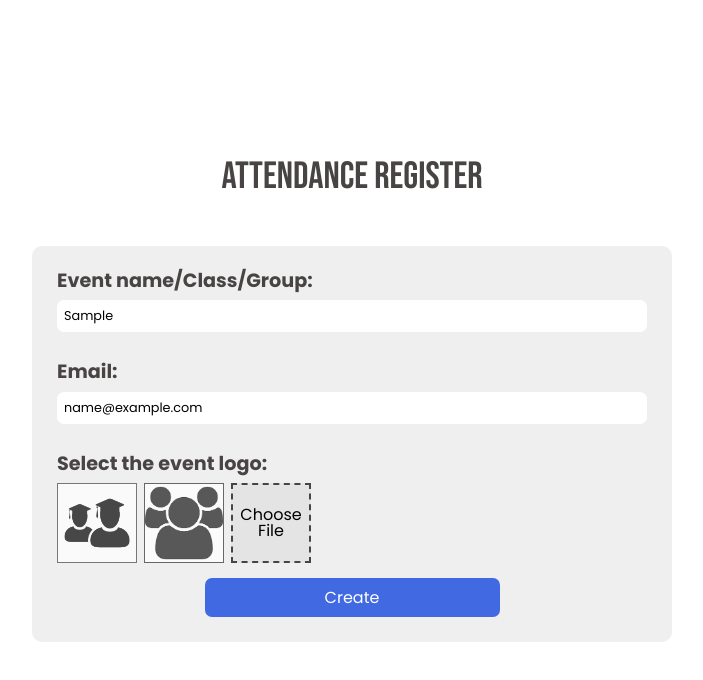
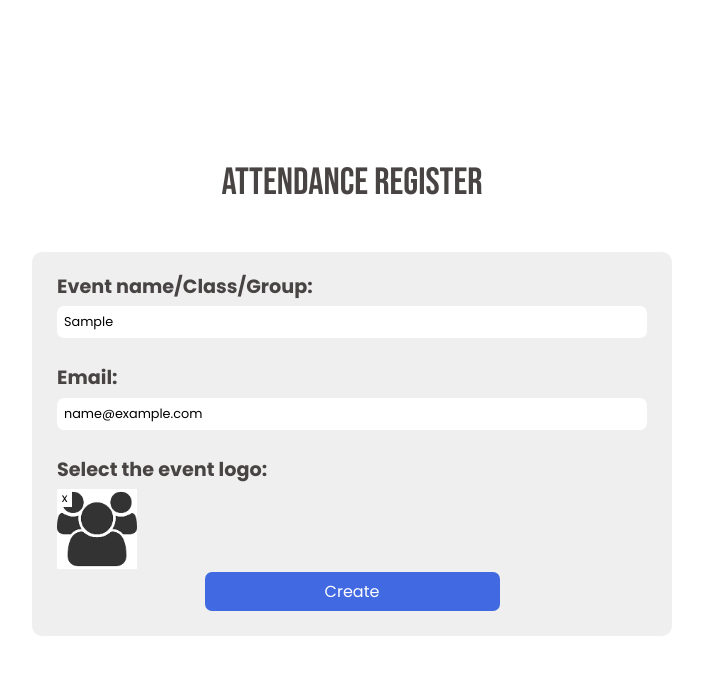
Before and after one commit to Janaina-MJ/attendance-register, a React (Vite) app in the folder web/: page / in a window 1280 px wide. Both pictures are taken after typing "Sample", "name@example.com" into the empty fields and a click on the button 385 px from the left and 522 px from the top of the page. Shown: the top 680 px of the page, without its empty margins (288-991 px from the left). Built offline with nearby package versions, Linux system fonts and the light colour scheme; no server answers.

Commit message:
feat: Add img preview when selecting a logo in the form field

```diff
--- a/web/src/pages/Login/index.jsx
+++ b/web/src/pages/Login/index.jsx
@@ -2,6 +2,8 @@ import React from 'react';
 import './styles.css';
 import { useState } from 'react';
 import { api } from '../../service/api'
+import eventLogo1 from '../../assets/eventLogo1.png'
+import eventLogo2 from '../../assets/eventLogo2.jpeg'
 
 
 export function Login() {
@@ -9,7 +11,7 @@ export function Login() {
     const [name, setName] = useState('');
     const [email, setEmail] = useState('');
     const [selectedFile, setSelectedFile] = useState(null);
-    const [imageUrl, setImageUrl] = useState('');
+    const [imageUrl, setImageUrl] = useState(null);
     const [isLogoSelected, setIsLogoSelected] = useState(false);
 
     function handleFileSelect(e) {
@@ -69,9 +71,9 @@ export function Login() {
 
                 <div className='field-set'>
                     <p className='field-title'>Select the event logo:</p>
-                    <div className='input-file-container'>
-                        <button onClick={displayEventLogo} className='logo-option eventLogo2'></button>
-                        <button onClick={displayEventLogo} className='logo-option eventLogo1'></button>
+                    <div className={imageUrl? 'display-none' : 'input-file-container' }>
+                        <button onClick={()=> {setImageUrl(eventLogo1)}} className='logo-option eventLogo1' ></button>
+                        <button onClick={()=> {setImageUrl(eventLogo2)}} className='logo-option eventLogo2'></button>
                         <label htmlFor="imageUpload" className='input-label'>Choose File</label>
                         <input
                             className='input-file'
@@ -80,11 +82,11 @@ export function Login() {
                             name="imageUpload"
                             accept="image/*"
                             onChange={handleFileSelect} />
-
                     </div>
-
-
-
+                    <div className={imageUrl? 'logo-selected' : 'display-none'}>
+                        <button onClick={()=>{setImageUrl(null)}} type='button' className='delete-img-button'>x</button>
+                        <img src={imageUrl} alt="" />
+                    </div>
                 </div>
 
                 <div className='field-set'>
--- a/web/src/pages/Login/styles.css
+++ b/web/src/pages/Login/styles.css
@@ -99,3 +99,23 @@
     background: no-repeat center/100% url("../../assets/eventLogo2.jpeg");
     opacity: 0.7;
 }
+
+.display-none {
+    display: none;
+}
+
+.logo-selected img {
+    width: 80px;
+    height: 80px;
+}
+
+.delete-img-button {
+    border: none;
+    outline: none;
+    font-size: 12px;
+    width: 15px;
+    height: auto;
+    padding: 0;
+    background-color: white;
+    position: absolute;
+}
```
